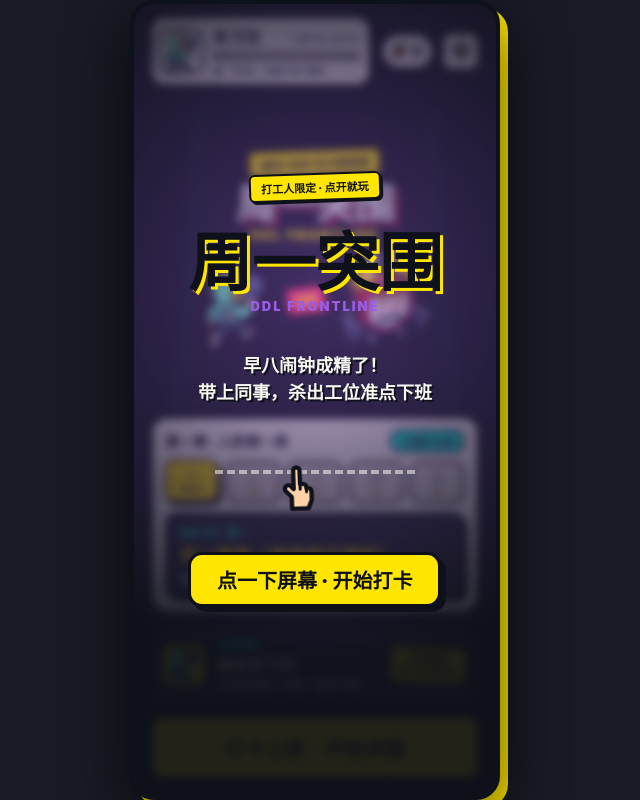
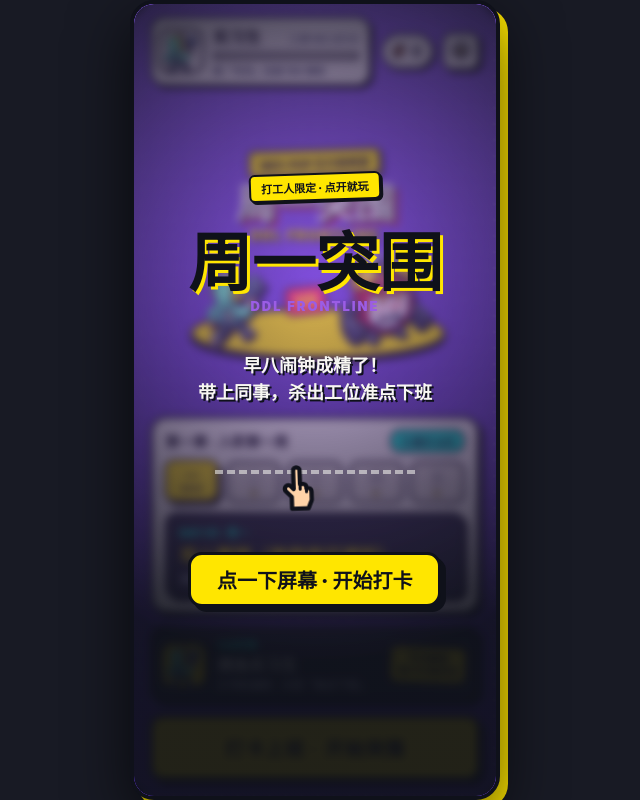
Before and after one commit to baixinhao111/game_work, a website built with Vite: page index.html in a window 1280 px wide. Shown: the whole page, without its empty margins (325-965 px from the left). Built offline with nearby package versions, Linux system fonts and the light colour scheme.

Commit message:
style: brighter pop-art main menu background with stage disc
Co-Authored-By: Claude Opus 5.5 <noreply@anthropic.com>
Claude-Session: https://claude.ai/code/session_013a4gM2uV6C2vhVUXZG6EnW

```diff
--- a/src/styles/main.css
+++ b/src/styles/main.css
@@ -1498,10 +1498,16 @@ body {
 }
 
 /* ---------- 主菜单：全屏布局 ---------- */
+/* 主菜单背景：亮紫波普底 + 网点 + 对阵区黄色聚光（不再压暗游戏画面） */
 .menu-screen {
   align-items: stretch;
   padding: 0;
-  background: rgba(15, 17, 26, 0.78);
+  background-color: #6a3fd0;
+  background-image: radial-gradient(rgba(255, 255, 255, 0.16) 1.4px, transparent 1.8px),
+    linear-gradient(180deg, #8a5cf0 0%, #6a3fd0 45%, #4a2aa6 100%);
+  background-size: 16px 16px, 100% 100%;
+  -webkit-backdrop-filter: none;
+  backdrop-filter: none;
 }
 
 .menu-scroll {
@@ -1701,6 +1707,7 @@ body {
 }
 
 .hero-versus {
+  position: relative;
   display: flex;
   align-items: flex-end;
   justify-content: center;
@@ -1710,6 +1717,25 @@ body {
 
 .hero-versus > * + * {
   margin-left: 6px;
+}
+
+/* 对阵舞台：波普黄色椭圆地台 */
+.hero-versus::before {
+  content: '';
+  position: absolute;
+  left: 50%;
+  bottom: -6px;
+  width: 250px;
+  height: 46px;
+  margin-left: -125px;
+  background: var(--yellow);
+  border: 3px solid var(--ink);
+  border-radius: 50%;
+  box-shadow: 0 5px 0 var(--ink);
+}
+
+.hero-versus > * {
+  position: relative;
 }
 
 .hero-me {
@@ -2513,6 +2539,11 @@ body {
   .hero-versus {
     height: 62px;
     margin-top: 2px;
+  }
+  .hero-versus::before {
+    width: 190px;
+    height: 32px;
+    margin-left: -95px;
   }
   .hero-me {
     width: 54px;
```
Also changed, not shown: 1 other file.
